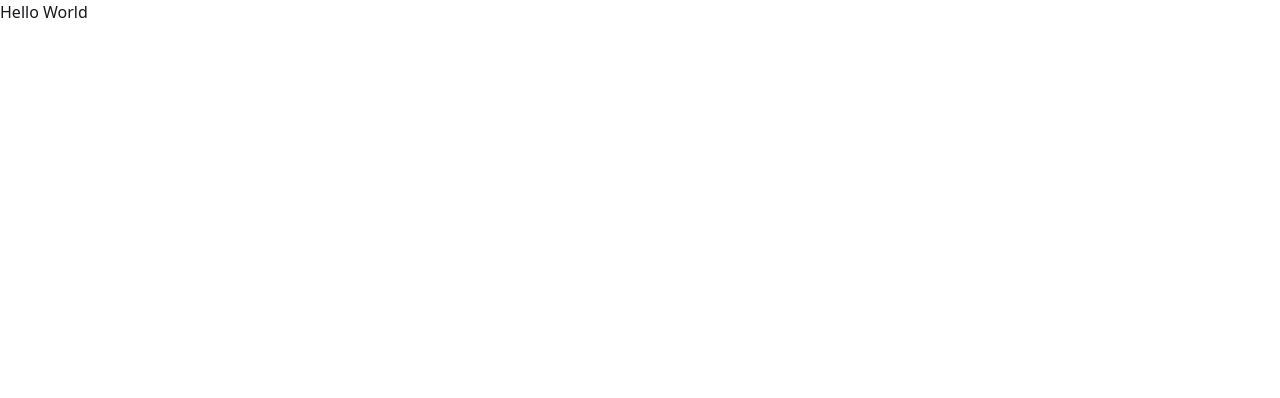
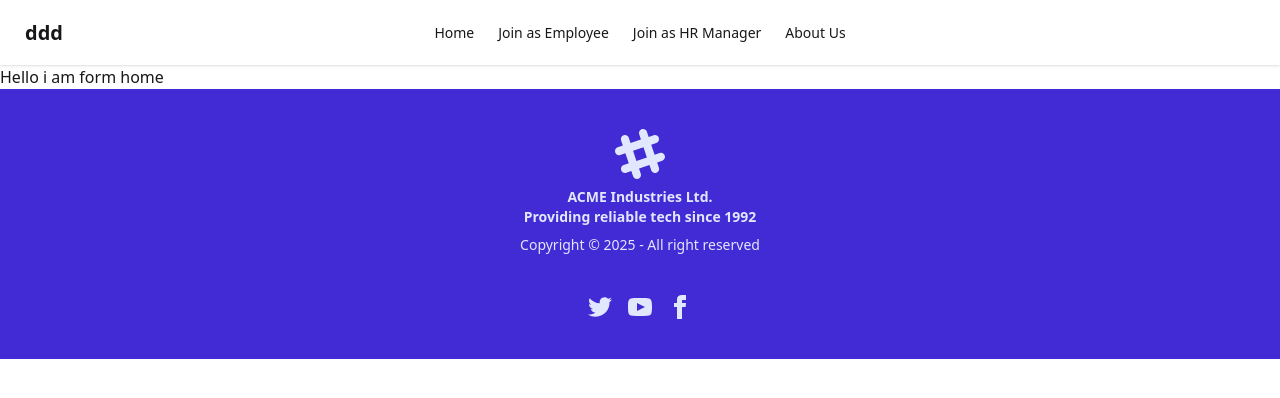
Before and after one commit to mehadhossen123/Asset-verse-client, a React (Vite) app: page / in a window 1280 px wide. Shown: the top 398 px of the page. Built offline with nearby package versions, Linux system fonts and the light colour scheme; no server answers.

Commit message:
implementaiton navbar,footer,firebaseauth

```diff
--- a/package.json
+++ b/package.json
@@ -11,6 +11,7 @@
   },
   "dependencies": {
     "@tailwindcss/vite": "^4.1.17",
+    "firebase": "^12.6.0",
     "react": "^19.2.0",
     "react-dom": "^19.2.0",
     "react-router": "^7.10.1",
--- /dev/null
+++ b/src/Auth/AuthContext.jsx
@@ -0,0 +1,3 @@
+import { createContext } from "react";
+
+export const AuthContext=createContext(null)
--- /dev/null
+++ b/src/Auth/AuthProvider.jsx
@@ -0,0 +1,69 @@
+import React, { Children, useEffect, useState } from "react";
+
+import {
+  createUserWithEmailAndPassword,
+
+  onAuthStateChanged,
+  signInWithEmailAndPassword,
+
+  signOut,
+
+
+} from "firebase/auth";
+import { AuthContext } from "./AuthContext";
+import { auth } from "./Firebase/firebase.init";
+
+
+const AuthProvider = ({ children }) => {
+  const [user, setUser] = useState(null);
+  const [loading, setLoading] = useState(true);
+
+  const userRegister = (email, password) => {
+    setLoading(true);
+
+    return createUserWithEmailAndPassword(auth, email, password);
+  };
+
+  const userSignIn = (email, password) => {
+    setLoading(true);
+    return signInWithEmailAndPassword(auth, email, password);
+  };
+
+
+
+  const userLogout = () => {
+    return signOut(auth);
+  };
+
+//   const updateUserProfile = (profile) => {
+//     return updateProfile(auth.currentUser, profile);
+//   };
+//   //   Reset password
+//   const resetPassword = (email) => {
+//     return sendPasswordResetEmail(auth, email);
+//   };
+
+  useEffect(() => {
+    const unSubscribe = onAuthStateChanged(auth, (currentUser) => {
+      setUser(currentUser);
+      setLoading(false);
+    });
+    return () => {
+      unSubscribe();
+    };
+  }, []);
+
+  const userInfo = {
+    userRegister,
+    userSignIn,
+
+    user,
+    loading,
+    userLogout,
+
+
+  };
+  return <AuthContext value={userInfo}>{children}</AuthContext>;
+};
+
+export default AuthProvider;
--- /dev/null
+++ b/src/Auth/Firebase/firebase.init.js
@@ -0,0 +1,20 @@
+// Import the functions you need from the SDKs you need
+import { initializeApp } from "firebase/app";
+import { getAuth } from "firebase/auth";
+// TODO: Add SDKs for Firebase products that you want to use
+// https://firebase.google.com/docs/web/setup#available-libraries
+
+// Your web app's Firebase configuration
+const firebaseConfig = {
+  apiKey: "AIzaSyD384jmQj0Im3BoU3DuC_7hdPksrzBBLR4",
+  authDomain: "asset-verse-track.firebaseapp.com",
+  projectId: "asset-verse-track",
+  storageBucket: "asset-verse-track.firebasestorage.app",
+  messagingSenderId: "111873681052",
+  appId: "1:111873681052:web:1b70be4e3682b13f4b6f59",
+};
+
+// Initialize Firebase
+const app = initializeApp(firebaseConfig);
+// Initialize Firebase Authentication and get a reference to the service
+export const auth = getAuth(app);
--- /dev/null
+++ b/src/Components/Footer.jsx
@@ -0,0 +1,66 @@
+import React from 'react';
+
+const Footer = () => {
+    return (
+      <footer className="footer footer-horizontal footer-center bg-primary text-primary-content p-10">
+        <aside>
+          <svg
+            width="50"
+            height="50"
+            viewBox="0 0 24 24"
+            xmlns="http://www.w3.org/2000/svg"
+            fillRule="evenodd"
+            clipRule="evenodd"
+            className="inline-block fill-current"
+          >
+            <path d="M22.672 15.226l-2.432.811.841 2.515c.33 1.019-.209 2.127-1.23 2.456-1.15.325-2.148-.321-2.463-1.226l-.84-2.518-5.013 1.677.84 2.517c.391 1.203-.434 2.542-1.831 2.542-.88 0-1.601-.564-1.86-1.314l-.842-2.516-2.431.809c-1.135.328-2.145-.317-2.463-1.229-.329-1.018.211-2.127 1.231-2.456l2.432-.809-1.621-4.823-2.432.808c-1.355.384-2.558-.59-2.558-1.839 0-.817.509-1.582 1.327-1.846l2.433-.809-.842-2.515c-.33-1.02.211-2.129 1.232-2.458 1.02-.329 2.13.209 2.461 1.229l.842 2.515 5.011-1.677-.839-2.517c-.403-1.238.484-2.553 1.843-2.553.819 0 1.585.509 1.85 1.326l.841 2.517 2.431-.81c1.02-.33 2.131.211 2.461 1.229.332 1.018-.21 2.126-1.23 2.456l-2.433.809 1.622 4.823 2.433-.809c1.242-.401 2.557.484 2.557 1.838 0 .819-.51 1.583-1.328 1.847m-8.992-6.428l-5.01 1.675 1.619 4.828 5.011-1.674-1.62-4.829z"></path>
+          </svg>
+          <p className="font-bold">
+            ACME Industries Ltd.
+            <br />
+            Providing reliable tech since 1992
+          </p>
+          <p>Copyright © {new Date().getFullYear()} - All right reserved</p>
+        </aside>
+        <nav>
+          <div className="grid grid-flow-col gap-4">
+            <a>
+              <svg
+                xmlns="http://www.w3.org/2000/svg"
+                width="24"
+                height="24"
+                viewBox="0 0 24 24"
+                className="fill-current"
+              >
+                <path d="M24 4.557c-.883.392-1.832.656-2.828.775 1.017-.609 1.798-1.574 2.165-2.724-.951.564-2.005.974-3.127 1.195-.897-.957-2.178-1.555-3.594-1.555-3.179 0-5.515 2.966-4.797 6.045-4.091-.205-7.719-2.165-10.148-5.144-1.29 2.213-.669 5.108 1.523 6.574-.806-.026-1.566-.247-2.229-.616-.054 2.281 1.581 4.415 3.949 4.89-.693.188-1.452.232-2.224.084.626 1.956 2.444 3.379 4.6 3.419-2.07 1.623-4.678 2.348-7.29 2.04 2.179 1.397 4.768 2.212 7.548 2.212 9.142 0 14.307-7.721 13.995-14.646.962-.695 1.797-1.562 2.457-2.549z"></path>
+              </svg>
+            </a>
+            <a>
+              <svg
+                xmlns="http://www.w3.org/2000/svg"
+                width="24"
+                height="24"
+                viewBox="0 0 24 24"
+                className="fill-current"
+              >
+                <path d="M19.615 3.184c-3.604-.246-11.631-.245-15.23 0-3.897.266-4.356 2.62-4.385 8.816.029 6.185.484 8.549 4.385 8.816 3.6.245 11.626.246 15.23 0 3.897-.266 4.356-2.62 4.385-8.816-.029-6.185-.484-8.549-4.385-8.816zm-10.615 12.816v-8l8 3.993-8 4.007z"></path>
+              </svg>
+            </a>
+            <a>
+              <svg
+                xmlns="http://www.w3.org/2000/svg"
+                width="24"
+                height="24"
+                viewBox="0 0 24 24"
+                className="fill-current"
+              >
+                <path d="M9 8h-3v4h3v12h5v-12h3.642l.358-4h-4v-1.667c0-.955.192-1.333 1.115-1.333h2.885v-5h-3.808c-3.596 0-5.192 1.583-5.192 4.615v3.385z"></path>
+              </svg>
+            </a>
+          </div>
+        </nav>
+      </footer>
+    );
+};
+
+export default Footer;
--- /dev/null
+++ b/src/Components/Navbar/Navbar.jsx
@@ -0,0 +1,105 @@
+import React from "react";
+
+import { NavLink } from "react-router";
+
+import { Link } from "react-router";
+// import useAuth from "../../Hooks/useAuth";
+
+
+
+const Navbar = () => {
+  // const { user, userLogout } = useAuth;
+
+
+  // if (loading) {
+  //   return <Loading></Loading>;
+  // }
+
+  // const handleLogout = () => {
+  //   userLogout()
+  //     .then()
+  //     .catch((err) => {
+  //       console.log(err.message);
+  //     });
+  // };
+
+  const links = (
+    <>
+      <li>
+        <NavLink>Home</NavLink>
+      </li>
+
+      <li>
+        <NavLink to={"/send-parcel"}> Join as Employee </NavLink>
+      </li>
+      <li>
+        <NavLink to="/coverage">Join as HR Manager</NavLink>
+      </li>
+
+      {/* {user && (
+        <>
+          <li>
+            <NavLink to="/dashboard">Dashboard</NavLink>
+          </li>
+        </>
+      )} */}
+      <li>
+        <NavLink>About Us </NavLink>
+      </li>
+    </>
+  );
+  return (
+    <div className="navbar bg-base-100 shadow-sm">
+      <div className="navbar-start">
+        <div className="dropdown">
+          <div tabIndex={0} role="button" className="btn btn-ghost lg:hidden">
+            <svg
+              xmlns="http://www.w3.org/2000/svg"
+              className="h-5 w-5"
+              fill="none"
+              viewBox="0 0 24 24"
+              stroke="currentColor"
+            >
+              {" "}
+              <path
+                strokeLinecap="round"
+                strokeLinejoin="round"
+                strokeWidth="2"
+                d="M4 6h16M4 12h8m-8 6h16"
+              />{" "}
+            </svg>
+          </div>
+          <ul
+            tabIndex="-1"
+            className="menu menu-sm dropdown-content bg-base-100 rounded-box z-1 mt-3 w-52 p-2 shadow"
+          >
+            {links}
+          </ul>
+        </div>
+        <a className="btn btn-ghost text-xl">
+       ddd
+        </a>
+      </div>
+      <div className="navbar-center hidden lg:flex">
+        <ul className="menu menu-horizontal px-1">{links}</ul>
+      </div>
+      <div className="navbar-end">
+        {/* {user ? (
+          <Link onClick={handleLogout} className="btn">
+            {" "}
+            Log out
+          </Link>
+        ) : (
+          <Link to={"login"}> Login</Link>
+        )} */}
+
+        <div className="flex items-center mx-4 gap-3">
+         {/* profile image  */}
+
+        </div>
+      </div>
+    </div>
+  );
+};
+
+export default Navbar;
--- /dev/null
+++ b/src/Hooks/useAuth.jsx
@@ -0,0 +1,9 @@
+import React, { useContext } from "react";
+import { AuthContext } from "../Contexts/AuthContext";
+
+const useAuth = () => {
+  const userInfo = useContext(AuthContext);
+  return userInfo;
+};
+
+export default useAuth;
--- /dev/null
+++ b/src/Layout/HomeLayout.jsx
@@ -0,0 +1,24 @@
+import React from 'react';
+import Navbar from '../Components/Navbar/Navbar';
+import { Outlet } from 'react-router';
+import Footer from '../Components/Footer';
+
+const HomeLayout = () => {
+    return (
+        <div>
+            <header>
+                <Navbar></Navbar>
+
+            </header>
+            <main>
+                <Outlet></Outlet>
+            </main>
+            <footer>
+                <Footer></Footer>
+            </footer>
+
+        </div>
+    );
+};
+
+export default HomeLayout;
--- /dev/null
+++ b/src/Pages/Home.jsx
@@ -0,0 +1,12 @@
+import React from 'react';
+
+const Home = () => {
+    return (
+        <div>
+            Hello i  am form home
+
+        </div>
+    );
+};
+
+export default Home;
```
Also changed, not shown: src/Router/Router.jsx (+10 -1 lines), src/main.jsx (+7 -4 lines), 1 other file (tests, documents, lock files or other folders).
